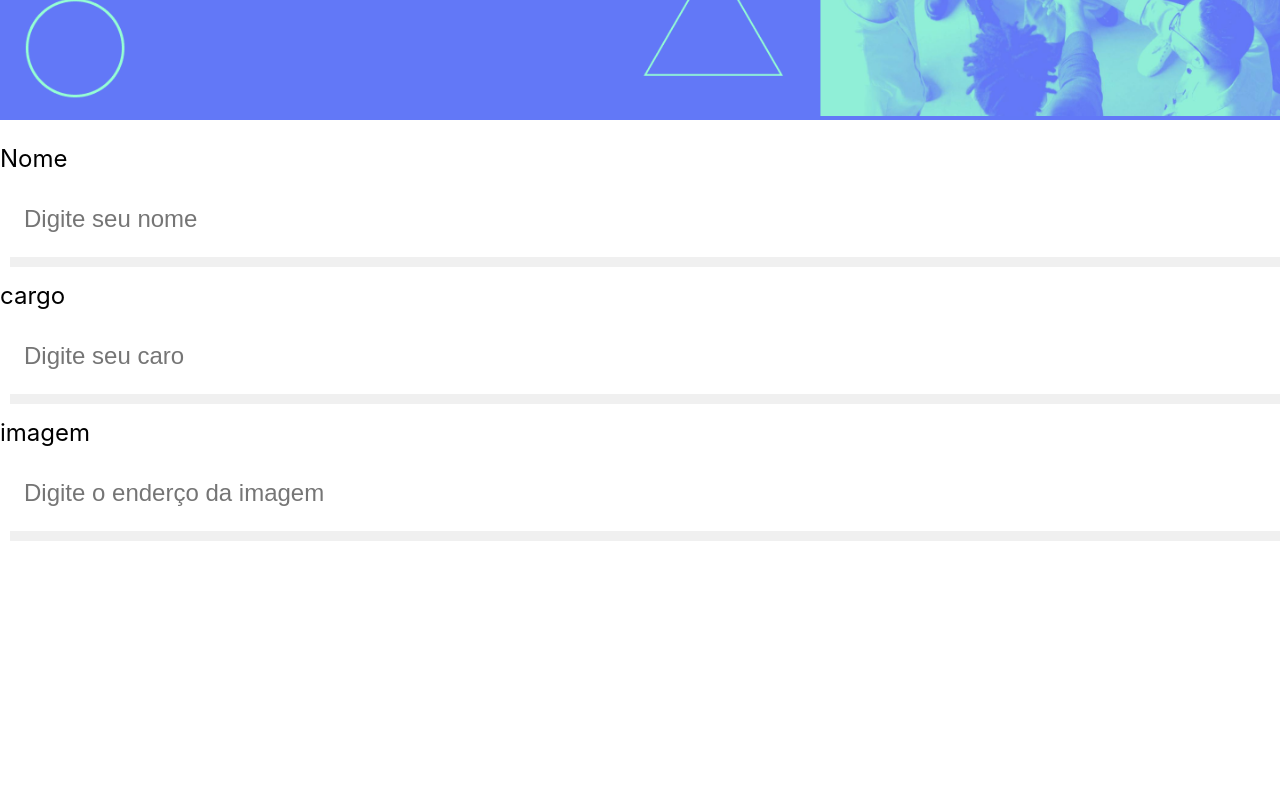
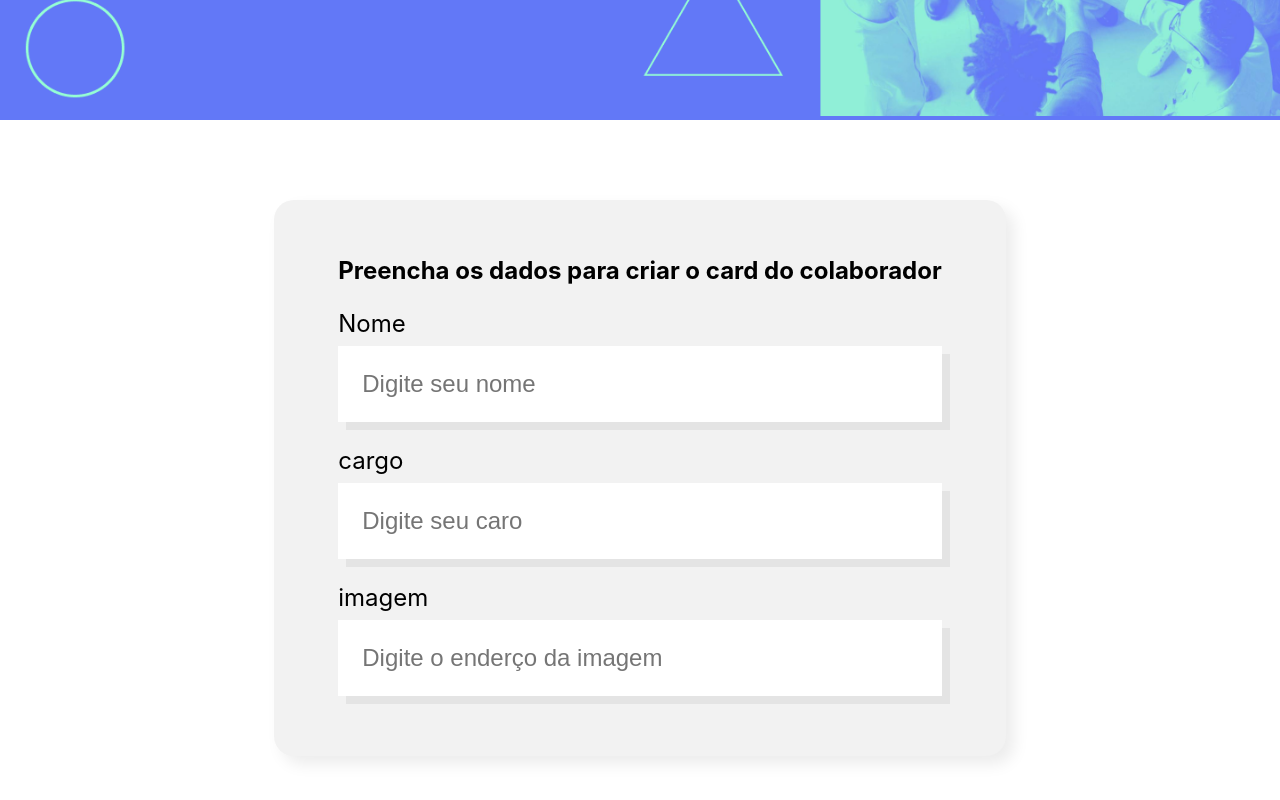
Before and after one commit to Juniorbasck/PDA_CLASSES, a React (Create React App) app in the folder alura/React desenvolvendo com javaScript/organo/: page / in a window 1280 px wide. Shown: the part 378-1178 px from the top of the page. Before the commit the page ends 933 px from the top, so only its background shows below. Built offline with nearby package versions, Linux system fonts and the light colour scheme.

Commit message:
atualizacoes

```diff
--- a/alura/React desenvolvendo com javaScript/organo/src/App.js
+++ b/alura/React desenvolvendo com javaScript/organo/src/App.js
@@ -1,14 +1,13 @@
 import Banner from './componetes/banner/banner.js';
-import CampoTexto from './componetes/compoTexto';
+import Formulario from './componetes/formulario/index.js';
+
 
 
 function App() {
   return (
     <div className="App">
       <Banner/>
-      <CampoTexto label="Nome" placeholder="Digite seu nome"/>
-      <CampoTexto label="cargo" placeholder="Digite seu caro"/>
-      <CampoTexto label="imagem" placeholder="Digite o enderço da imagem"/>
+      <Formulario/>
     </div>
   );
 }
--- a/alura/React desenvolvendo com javaScript/organo/src/componetes/compoTexto/campoTexto.css
+++ b/alura/React desenvolvendo com javaScript/organo/src/componetes/compoTexto/campoTexto.css
@@ -11,7 +11,7 @@
 
 .campo-texto input{
     background-color: #ffff;
-    box-shadow: 10px 10px rgba(0, 0, 0, 0.06);
+    box-shadow: 8px 8px rgba(0, 0, 0, 0.06);
     width: 100%;
     border: none;
     font-size: 24px;
--- /dev/null
+++ b/alura/React desenvolvendo com javaScript/organo/src/componetes/formulario/formulario.css
@@ -0,0 +1,13 @@
+.container{
+    display: flex;
+    justify-content: center;
+    margin: 80px 0px;
+}
+
+.container form{
+    max-width: 80%;
+    background-color: #F2F2F2;
+    border-radius: 20px;
+    padding: 36px 64px;
+    box-shadow: 8px 8px 16px rgba(0,0,0, 0.08);
+}
--- /dev/null
+++ b/alura/React desenvolvendo com javaScript/organo/src/componetes/formulario/index.js
@@ -0,0 +1,17 @@
+import CampoTexto from '../compoTexto';
+import './formulario.css';
+
+const Formulario = () => {
+    return (
+        <selection className="container">
+            <form>
+                <h2>Preencha os dados para criar o card do colaborador</h2>
+                <CampoTexto label="Nome" placeholder="Digite seu nome"/>
+                <CampoTexto label="cargo" placeholder="Digite seu caro"/>
+                <CampoTexto label="imagem" placeholder="Digite o enderço da imagem"/>
+            </form>
+        </selection>
+    )
+}
+
+export default Formulario;
```
